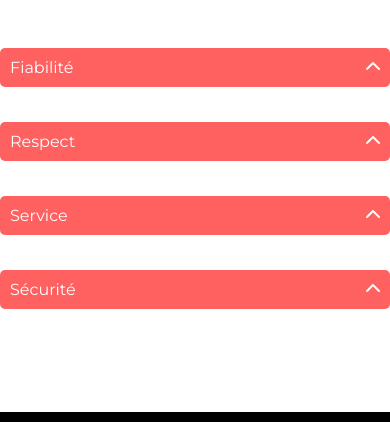
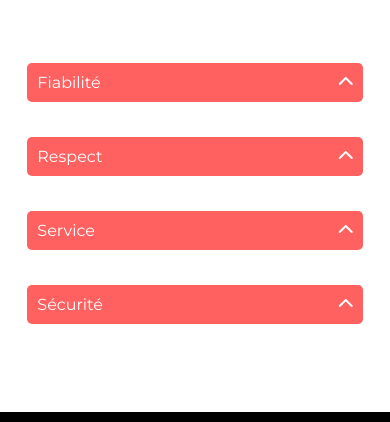
Before and after one commit to Faysal64/Kasa, a React (Vite) app in the folder Kasa/: page /about in a window 390 px wide. Shown: the part 233-655 px from the top of the page. Built offline with nearby package versions, Linux system fonts and the light colour scheme.

Commit message:
commit08/02

```diff
--- a/Kasa/src/About.css
+++ b/Kasa/src/About.css
@@ -25,6 +25,7 @@
     margin-top: 50px;
     flex-grow: 1;
     gap: 15px;
+    width:100%;
   }
 
   .description-item1 {
@@ -63,6 +64,7 @@
     text-align: left;
   }
 
+
   .icon {
     margin-left: 10px;
     transition: transform 0.3s ease;
@@ -72,6 +74,15 @@
     transform: rotate(180deg);
   }
 
+
+
+.collapse-about {
+  width: 100%;
+}
+
+.about-collapse {
+  width: 55%;
+}
 
   /* Media Queries */
 
@@ -86,6 +97,11 @@
     border-radius: 10px;
 }
 
+.about-collapse {
+  width: 86% !important;
+}
+
+
 .description-item1 {
   width: 87%;
   border-radius: 5px;
@@ -93,4 +109,11 @@
   cursor: pointer;
   margin-bottom: 10px;
 }
+
+.about-description {
+  width: 100%;
+  margin: auto;
+  margin-top: 65px;
 }
+
+}
```
